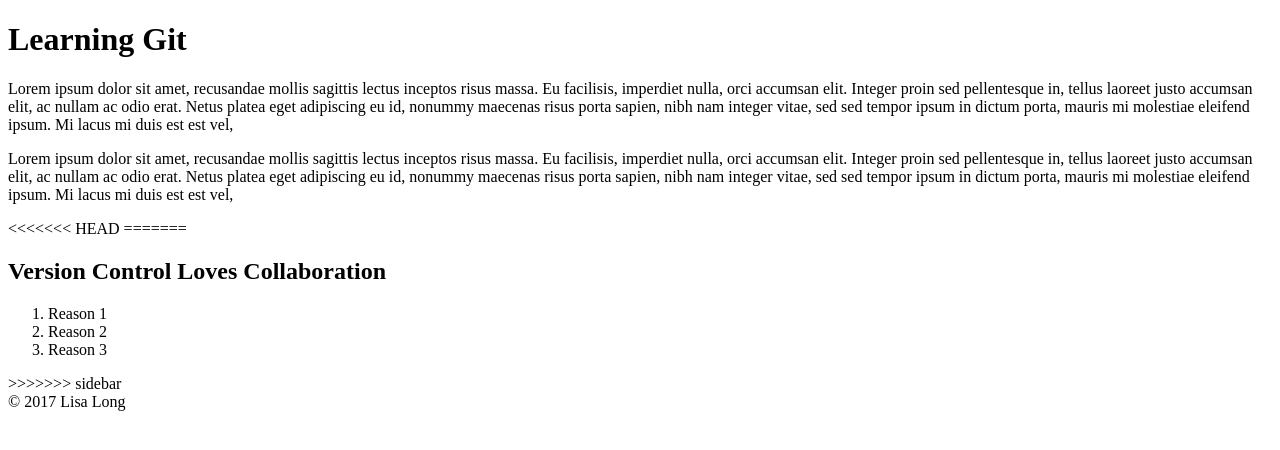
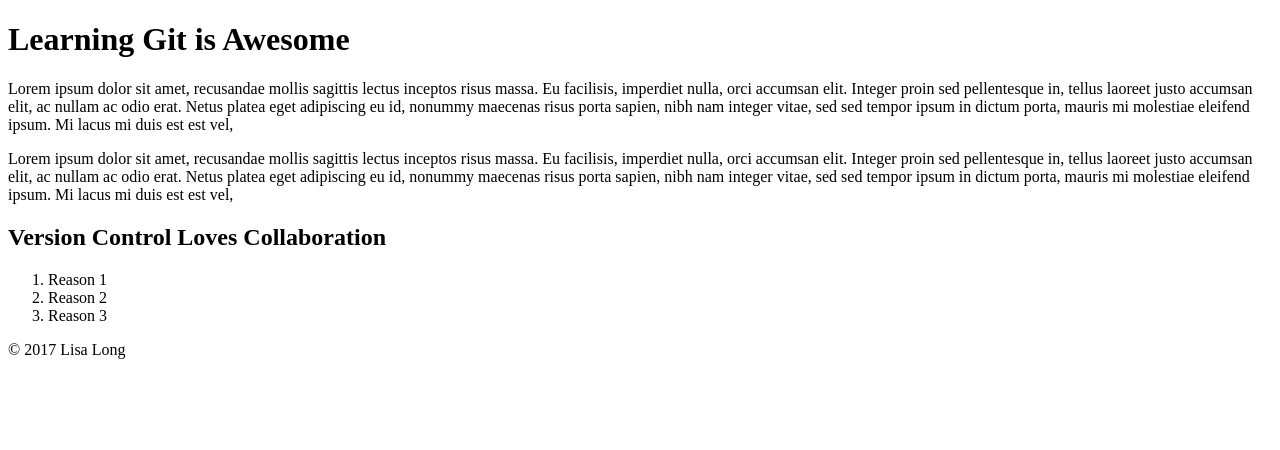
Before and after one commit to longlife52/my-awesome-project, a plain HTML site: page index.html in a window 1280 px wide. Drawn offline with Linux system fonts and the light colour scheme.

Commit message:
update the main heading

```diff
--- a/index.html
+++ b/index.html
@@ -8,7 +8,7 @@
 </head>
 <body>
     <div class="container">
-        <h1>Learning Git</h1>
+        <h1>Learning Git is Awesome</h1>
 
         <p>Lorem ipsum dolor sit amet, recusandae mollis
           sagittis lectus inceptos risus massa.
@@ -35,8 +35,6 @@
           porta, mauris mi molestiae eleifend ipsum.
           Mi lacus mi duis est est vel,
         </p>
-<<<<<<< HEAD
-=======
 
         <aside>
             <h2>Version Control Loves Collaboration</h2>
@@ -46,7 +44,7 @@
                 <li>Reason 3</li>
             </ol>
         </aside>
->>>>>>> sidebar
+
     </div>
 
     <footer>
```
